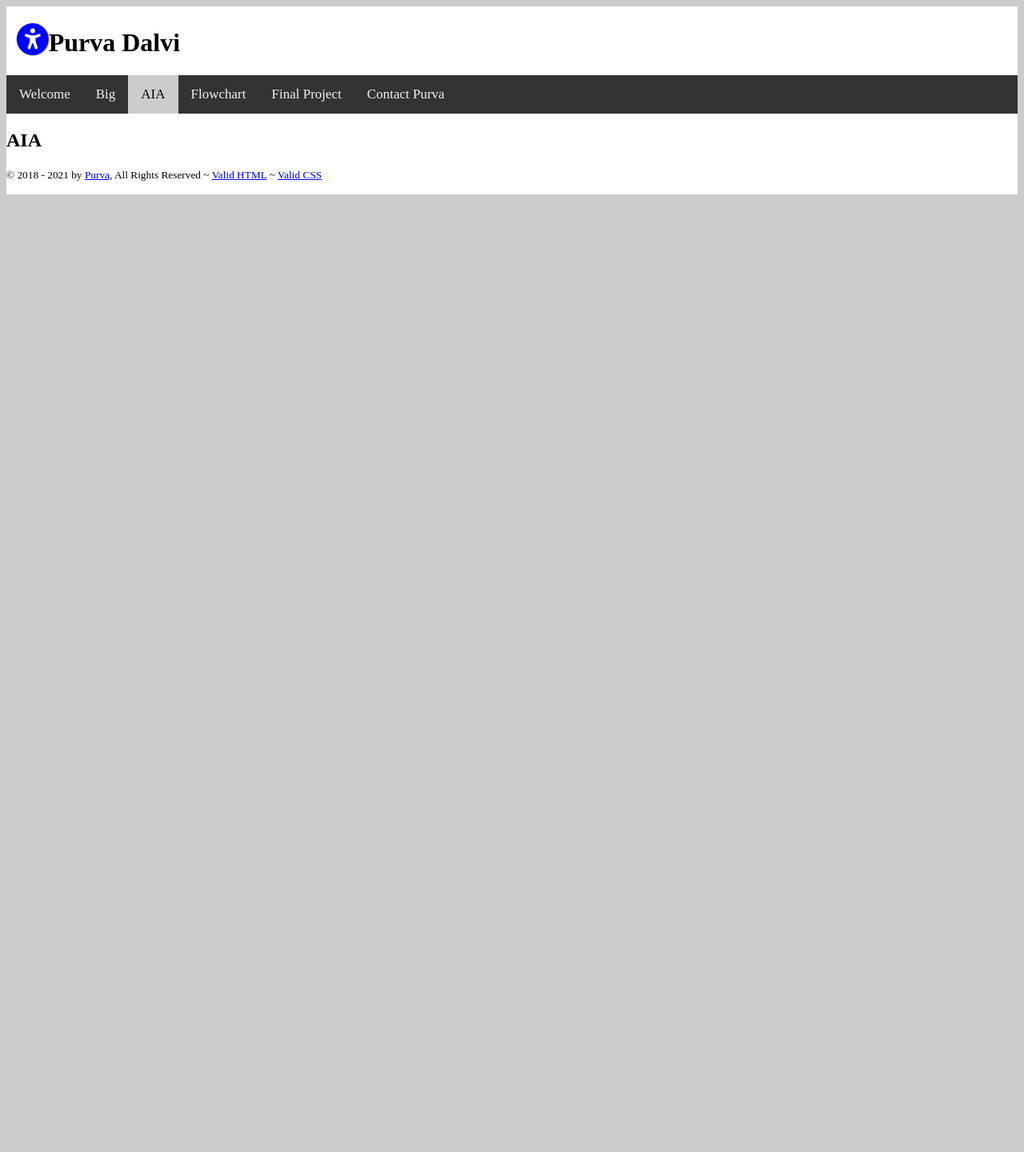
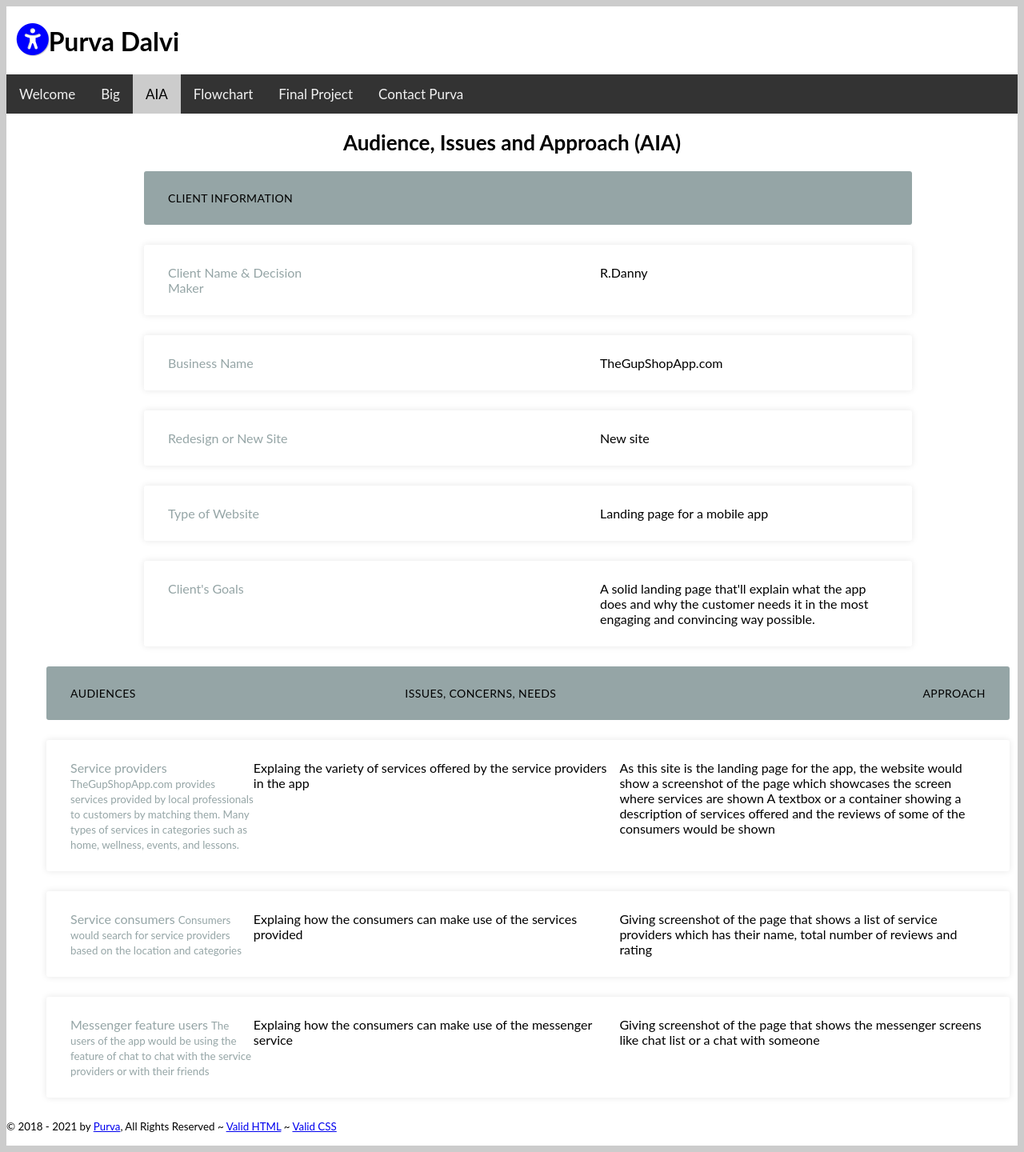
Before and after one commit to purvajg/it_162, a PHP site: page /aia.php in a window 1280 px wide. Shown: the whole page at 80% size. Before the commit the page ends 243 px from the top, so only its background shows below. Run offline with PHP 8.4, Linux system fonts and the light colour scheme; some libraries are stand-ins or nearby versions.

Commit message:
Final changes

```diff
--- a/aia.php
+++ b/aia.php
@@ -1,6 +1,109 @@
 <?php include 'includes/header.php';?>
-<!-- START LEFT COL -->
-<section>
- <h2 class="pageID">AIA</h2>
+
+<section style="width:100%">
+ <h2 class="pageID">Audience, Issues and Approach (AIA)</h2>
+
+ <div class="container">
+  <!-- <h2>Client Information </h2> -->
+  <ul class="responsive-table">
+    <li class="table-header">
+      <div class="col col-2">Client Information</div>
+    </li>
+    <li class="table-row">
+      <div class="col col-1" data-label="Job Id">Client Name & Decision Maker</div>
+      <div class="col col-2" data-label="Customer Name">R.Danny</div>
+    </li>
+    <li class="table-row">
+      <div class="col col-1" data-label="Job Id">Business Name</div>
+      <div class="col col-2" data-label="Customer Name">TheGupShopApp.com</div>
+    </li>
+    <li class="table-row">
+      <div class="col col-1" data-label="Job Id">Redesign or New Site</div>
+      <div class="col col-2" data-label="Customer Name">New site</div>
+    </li>
+    <li class="table-row">
+      <div class="col col-1" data-label="Job Id">Type of Website</div>
+      <div class="col col-2" data-label="Customer Name">Landing page for a mobile app</div>
+    </li>
+    <li class="table-row">
+      <div class="col col-1" data-label="Job Id">Client's Goals</div>
+      <div class="col col-2" data-label="Customer Name">A solid landing page that'll explain what the app does and why the customer needs it in the most engaging and convincing way possible.</div>
+    </li>
+  </ul>
+</div>
+
+
+
+<div class="container-big">
+  <!-- <h2>Client Information </h2> -->
+  <ul class="responsive-table-big">
+    <li class="table-header">
+      <div class="col col-1" style="color:black">Audiences</div>
+      <div class="col col-2">Issues, Concerns, Needs</div>
+      <div class="col col-4">Approach</div>
+    </li>
+    <li class="table-row">
+      <div class="col col-1" data-label="Job Id">Service providers
+      <small>TheGupShopApp.com
+          provides services provided by local professionals to customers
+          by matching them. Many types of services in categories such as
+          home, wellness, events, and lessons.
+      </small>
+      </div>
+      <div class="col col-2" data-label="Customer Name">
+
+              Explaing the variety of services offered by the service providers in the app
+
+
+           </div>
+      <div class="col col-3">
+              As this site is the landing page for the app, the website would show
+          a screenshot of the page which showcases the screen where services
+          are shown
+            A textbox or a container showing a description of services
+                offered and the reviews of some of the consumers would be shown
+
+
+      </div>
+    </li>
+
+    <li class="table-row">
+      <div class="col col-1" data-label="Job Id">Service consumers
+      <small>Consumers would search for service providers based on the location and categories
+      </small>
+      </div>
+      <div class="col col-2" data-label="Customer Name">
+
+              Explaing how the consumers can make use of the services provided
+
+
+           </div>
+      <div class="col col-3">
+
+              Giving screenshot of the page that shows a list of service providers which has their name, total number of reviews and rating
+
+      </div>
+    </li>
+
+
+    <li class="table-row">
+      <div class="col col-1" data-label="Job Id">Messenger feature users
+      <small>The users of the app would be using the feature of chat to chat with the service providers or with their friends
+      </small>
+      </div>
+      <div class="col col-2" data-label="Customer Name">
+
+              Explaing how the consumers can make use of the messenger service
+
+
+           </div>
+      <div class="col col-3">
+
+             Giving screenshot of the page that shows the messenger screens like chat list or a chat with someone
+
+      </div>
+    </li>
+  </ul>
+</div>
 
 <?php include 'includes/footer.php';?>
--- a/big/includes/footer.php
+++ b/big/includes/footer.php
@@ -2,9 +2,9 @@
 <footer>
   <p><small>&copy; 2018 - <?=date("y")?> by <a href="contactme.php" target="_blank">Purva</a>, All Rights Reserved ~ <a href="https://validator.w3.org/nu/?doc=http%3A%2F%2Fpurdal1.dreamhosters.com%2F" target="_blank">Valid HTML</a> ~ <a href="https://jigsaw.w3.org/css-validator/validator?uri=http%3A%2F%2Fpurdal1.dreamhosters.com%2F&profile=css3svg&usermedium=all&warning=1&vextwarning=&lang=en" target="_blank">Valid CSS</a></small></p>
 </footer>
-<!-- END Footer -->
+
 </main>
-<!-- END WRAPPER -->
+
 
 </body>
 </html>
--- /dev/null
+++ b/css/aia.css
@@ -0,0 +1,145 @@
+body {
+   font-family: 'lato', sans-serif;
+ }
+ .container {
+   max-width: 1000px;
+   margin-left: auto;
+   margin-right: auto;
+   padding-left: 10px;
+   padding-right: 10px;
+ }
+
+ #aia{
+   max-width: 100%;
+ }
+
+ .container-big {
+   max-width: 100%;
+   margin-left: auto;
+   margin-right: auto;
+   padding-left: 10px;
+   padding-right: 10px;
+ }
+
+ h2 {
+   font-size: 26px;
+   margin: 20px 0;
+   text-align: center;
+ }
+
+ h2.small{
+   font-size: 0.5em;
+ }
+
+/* dds decfdcdcdcdcdcdcdcdcdcd*/
+ .responsive-table
+   li {
+     border-radius: 3px;
+     padding: 25px 30px;
+     display: flex;
+     justify-content: space-between;
+     margin-bottom: 25px;
+   }
+   /* .table-header {
+     background-color: #95A5A6;
+     font-size: 14px;
+     text-transform: uppercase;
+     letter-spacing: 0.03em;
+   } */
+   .table-row {
+     background-color: #ffffff;
+     box-shadow: 0px 0px 9px 0px rgba(0,0,0,0.1);
+   }
+
+   .col-1 {
+     flex-basis: 50%;
+     color: #95A5A6;
+     /* background-color: #95A5A6; */
+   }
+   .col-2 {
+     flex-basis: 50%;
+   }
+/* dds decfdcdcdcdcdcdcdcdcdcd*/
+
+   @media all and (max-width: 767px) {
+     .table-header {
+       display: none;
+     }
+     .table-row{
+
+     }
+     li {
+       display: table;
+     }
+
+     #inner li{
+        display: inline;
+     }
+     .col {
+
+       flex-basis: 100%;
+
+     }
+     .col {
+       display: flex;
+       padding: 10px 0;
+       /* &:before {
+         color: #6C7A89;
+         padding-right: 10px;
+         content: attr(data-label);
+         flex-basis: 50%;
+         text-align: right;
+       } */
+     }
+
+     .col::before{
+      color: #6C7A89;
+      padding-right: 10px;
+      /* content: attr(data-label); */
+      flex-basis: 50%;
+      text-align: right;
+     }
+   }
+
+/* dds decfdcdcdcdcdcdcdcdcdcd*/
+
+   .responsive-table-big{
+      display: flexbox;
+      justify-content : space-around;
+      /* width: 100%; */
+   }
+   .responsive-table-big
+   li {
+     border-radius: 3px;
+     padding: 25px 30px;
+     display: flex;
+     justify-content: space-between;
+     margin-bottom: 25px;
+   }
+   .table-header {
+      color: black;
+     background-color: #95A5A6;
+     font-size: 14px;
+     text-transform: uppercase;
+     letter-spacing: 0.03em;
+   }
+   .table-row {
+     background-color: #ffffff;
+     box-shadow: 0px 0px 9px 0px rgba(0,0,0,0.1);
+   }
+
+   .col-1 {
+     flex-basis: 20%;
+     /* width: 20%; */
+     /* color: #95A5A6; */
+     /* background-color: #95A5A6; */
+   }
+   .col-2 {
+     flex-basis: 40%;
+     /* width: 40%; */
+   }
+   .col-3 {
+     flex-basis: 40%;
+     /* width: 40%; */
+   }
+ /* } */
--- a/includes/footer.php
+++ b/includes/footer.php
@@ -2,9 +2,9 @@
 <footer>
   <p><small>&copy; 2018 - <?=date('Y')?> by <a href="contactme.php" target="_blank">Purva</a>, All Rights Reserved ~ <a href="https://validator.w3.org/nu/?doc=http%3A%2F%2Fpurdal1.dreamhosters.com%2F" target="_blank">Valid HTML</a> ~ <a href="https://jigsaw.w3.org/css-validator/validator?uri=http%3A%2F%2Fpurdal1.dreamhosters.com%2F&profile=css3svg&usermedium=all&warning=1&vextwarning=&lang=en" target="_blank">Valid CSS</a></small></p>
 </footer>
-<!-- END Footer -->
+
 </main>
-<!-- END WRAPPER -->
+
 
     <!-- JavaScript associated with the W3Schools.com Top Navigation Response Exercise -->
     <script>
--- a/includes/header.php
+++ b/includes/header.php
@@ -10,10 +10,11 @@
     <link rel="stylesheet" href="css/nav.css" />
     <link rel="stylesheet" href="css/portal.css" />
     <link rel="stylesheet" href="css/form.css" />
+    <link rel="stylesheet" href="css/aia.css" />
 </head>
 
 <body>
-<!-- START WRAPPER -->
+
 <main class="wrapper">
 <header>
   <h1><a href="../index.php"><i class="logo fa <?=$logo?>"<?=$logo_color?>></i>Purva Dalvi</a></h1>
@@ -24,4 +25,3 @@
     </ul>
   </nav>
 </header>
-<!-- HEADER ENDS HERE -->
```
